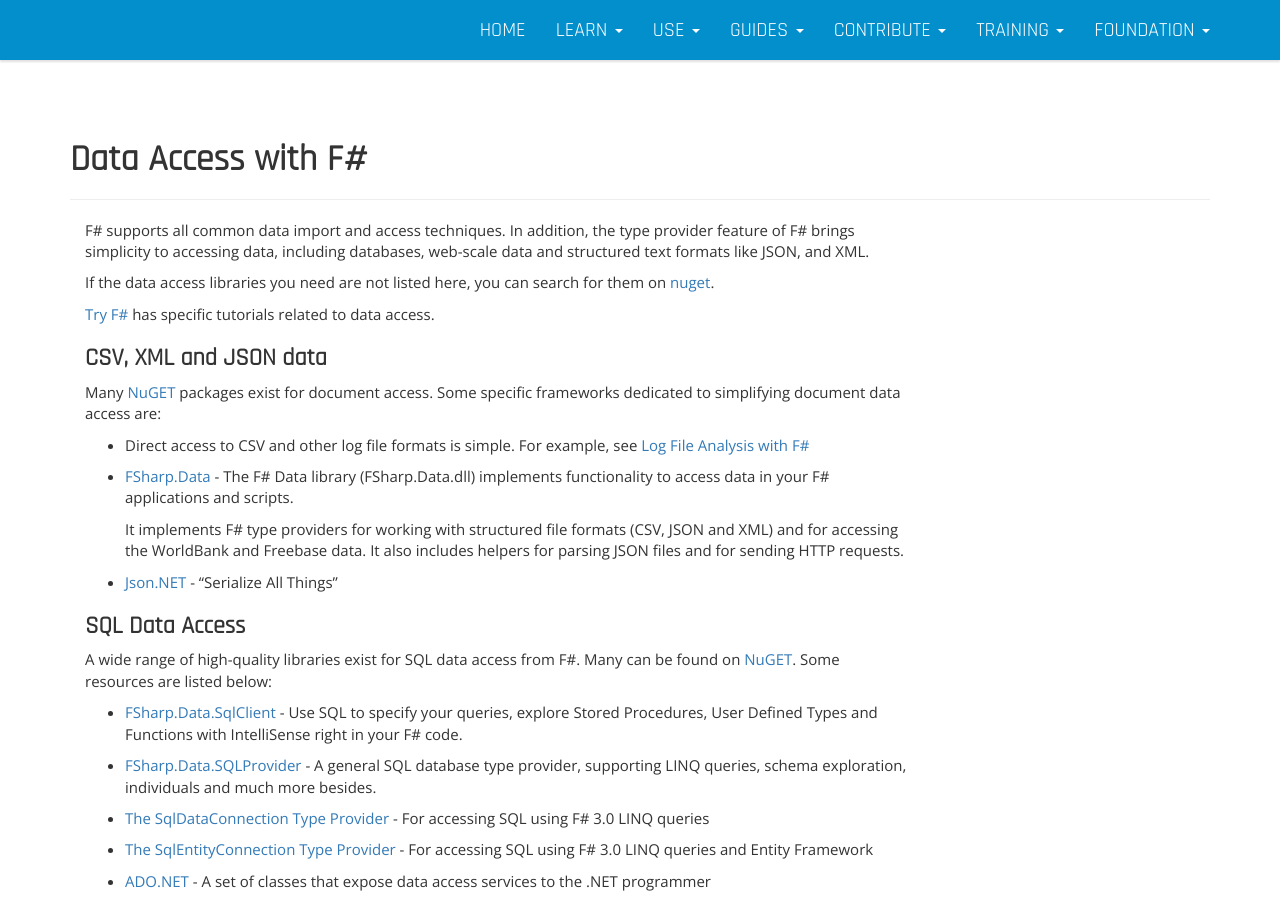
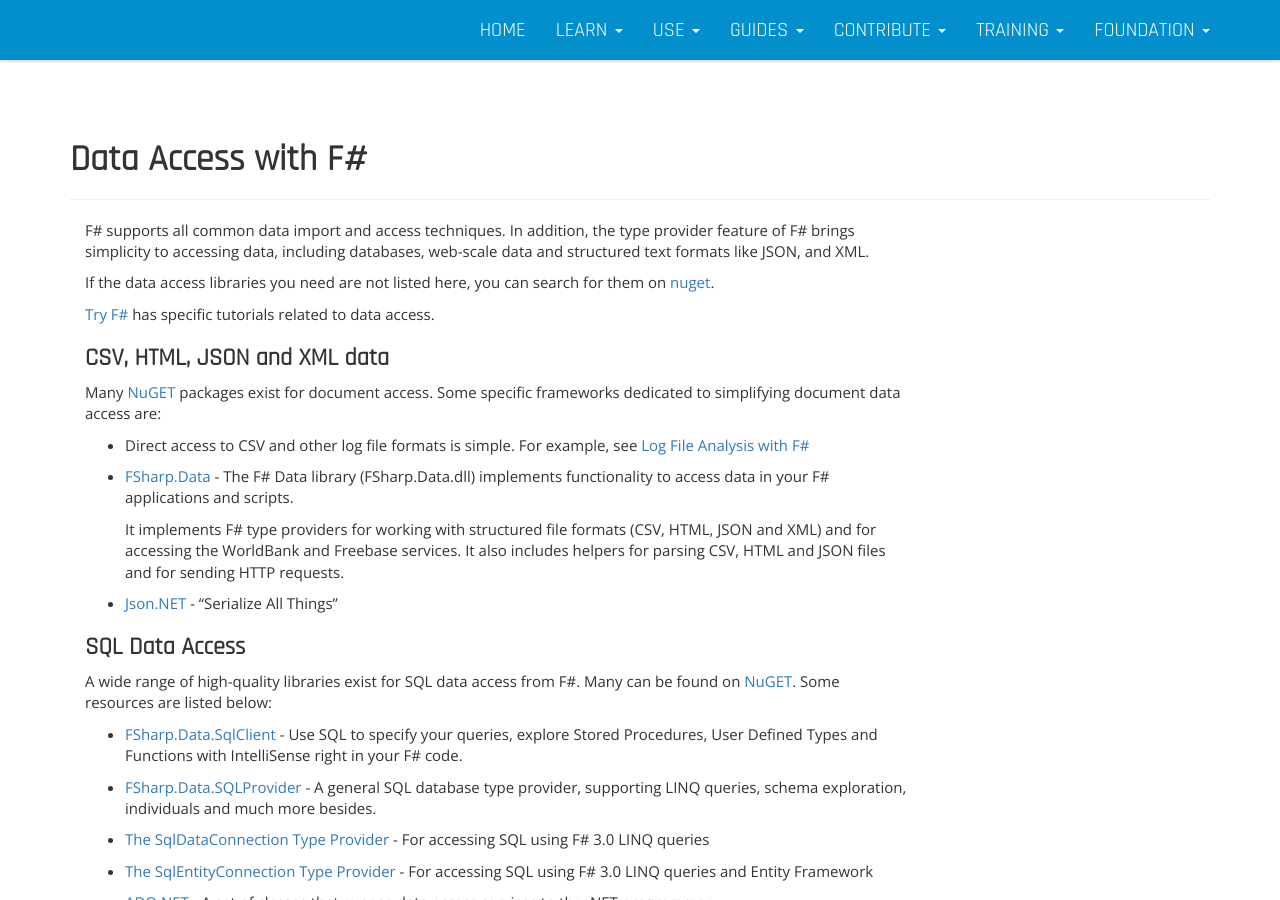
Before and after one commit to fsharp/fsharp.org, a Jekyll site: the page built from guides/data-access/index.md, in a window 1280 px wide and 900 px high. Built offline with Jekyll 4.4.1, drawn with Linux system fonts in a browser that asks for light colours; nearby versions of some CDN libraries.

Commit message:
Update F# Data description

```diff
--- a/guides/data-access/index.md
+++ b/guides/data-access/index.md
@@ -13,7 +13,7 @@
 
 [Try F#](http://tryfsharp.org/learn) has specific tutorials related to data access.
 
-### CSV, XML and JSON data
+### CSV, HTML, JSON and XML data
 
 Many [NuGET](http://nuget.org) packages exist for document access. Some specific frameworks dedicated to simplifying document data access are:
 
@@ -21,7 +21,7 @@
 
  * [FSharp.Data](http://fsharp.github.io/FSharp.Data/) - The F# Data library (FSharp.Data.dll) implements functionality to access data in your F# applications and scripts.
 
-   It implements F# type providers for working with structured file formats (CSV, JSON and XML) and for accessing the WorldBank and Freebase data. It also includes helpers for parsing JSON files and for sending HTTP requests.
+   It implements F# type providers for working with structured file formats (CSV, HTML, JSON and XML) and for accessing the WorldBank and Freebase services. It also includes helpers for parsing CSV, HTML and JSON files and for sending HTTP requests.
 
  * [Json.NET](http://json.codeplex.com/) - "Serialize All Things"
 
```
